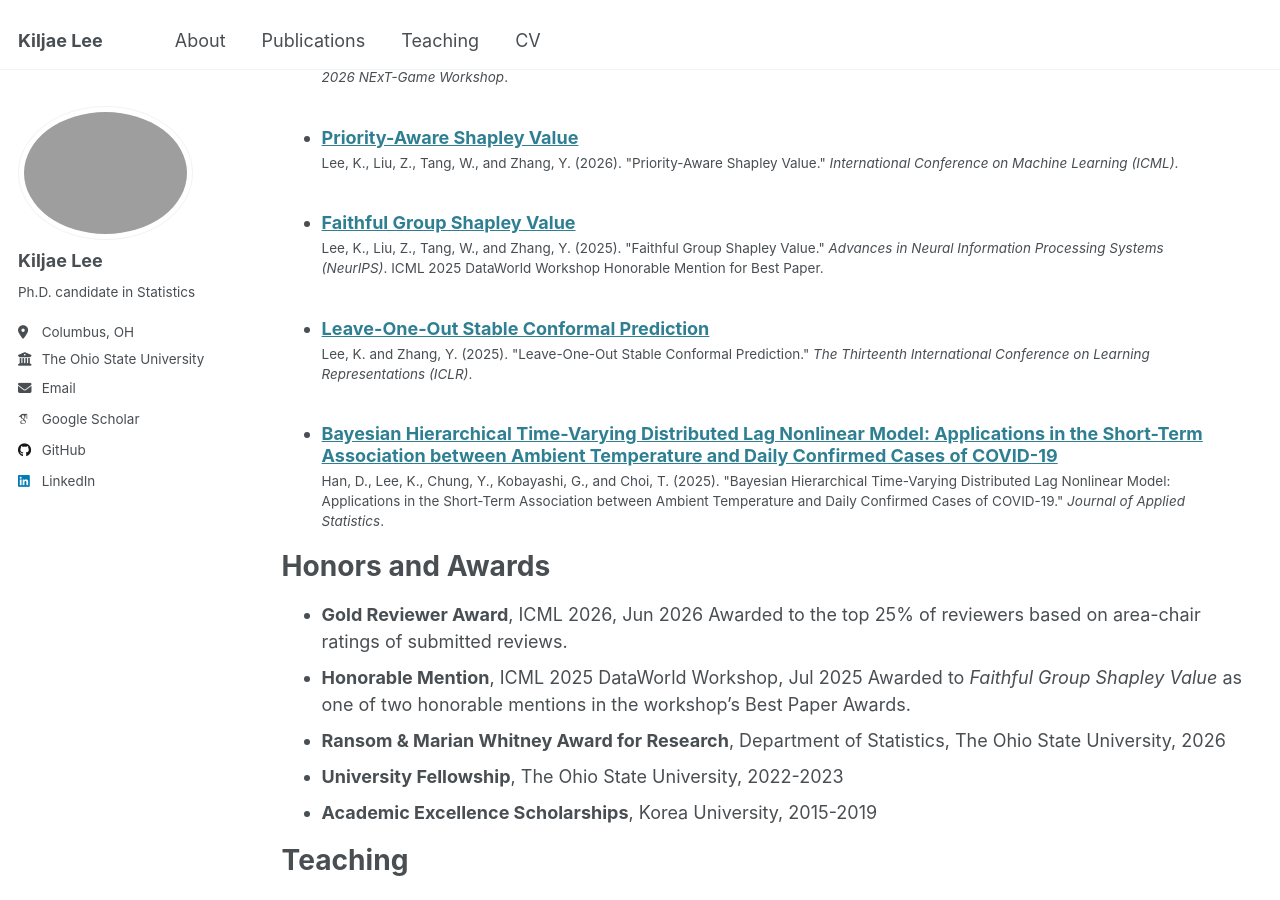
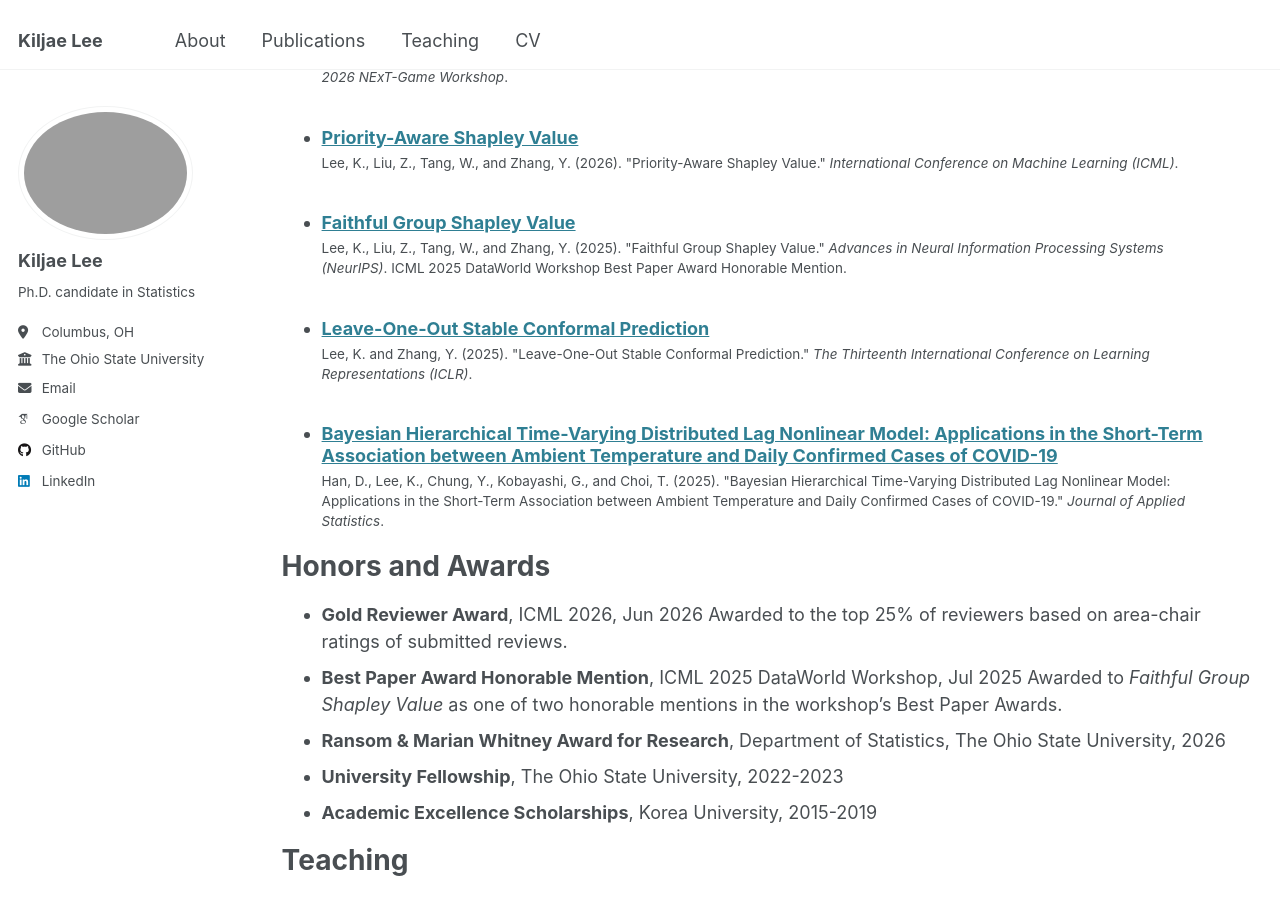
Before and after one commit to KiljaeL/KiljaeL.github.io, a Jekyll site: the page built from _pages/cv.md, in a window 1280 px wide and 900 px high, scrolled down 959 px. Built offline with Jekyll 4.4.1, drawn with Linux system fonts in a browser that asks for light colours; some web fonts are replaced.

Commit message:
Clarify DataWorld best paper honor

```diff
--- a/_pages/cv.md
+++ b/_pages/cv.md
@@ -46,7 +46,7 @@ Honors and Awards
 ======
 * **Gold Reviewer Award**, ICML 2026, Jun 2026
   Awarded to the top 25% of reviewers based on area-chair ratings of submitted reviews.
-* **Honorable Mention**, ICML 2025 DataWorld Workshop, Jul 2025
+* **Best Paper Award Honorable Mention**, ICML 2025 DataWorld Workshop, Jul 2025
   Awarded to *Faithful Group Shapley Value* as one of two honorable mentions in the workshop's Best Paper Awards.
 * **Ransom & Marian Whitney Award for Research**, Department of Statistics, The Ohio State University, 2026
 * **University Fellowship**, The Ohio State University, 2022-2023
--- a/_publications/2025-05-25-faithful-group-shapley-value.md
+++ b/_publications/2025-05-25-faithful-group-shapley-value.md
@@ -7,7 +7,7 @@ excerpt: "Develops a robust and efficient method for group-level data valuation
 date: 2025-05-25
 venue: "NeurIPS 2025"
 paperurl: "https://arxiv.org/abs/2505.19013"
-citation: 'Lee, K., Liu, Z., Tang, W., and Zhang, Y. (2025). &quot;Faithful Group Shapley Value.&quot; <i>Advances in Neural Information Processing Systems (NeurIPS)</i>. ICML 2025 DataWorld Workshop Honorable Mention for Best Paper.'
+citation: 'Lee, K., Liu, Z., Tang, W., and Zhang, Y. (2025). &quot;Faithful Group Shapley Value.&quot; <i>Advances in Neural Information Processing Systems (NeurIPS)</i>. ICML 2025 DataWorld Workshop Best Paper Award Honorable Mention.'
 ---
 
 Faithful Group Shapley Value addresses group-level data valuation when data providers contribute batches of data. The paper identifies a strategic group-splitting vulnerability in existing approaches and proposes a faithful valuation method with efficient approximation algorithms.
```
Also changed, not shown: _pages/about.md (+2 -2 lines).
